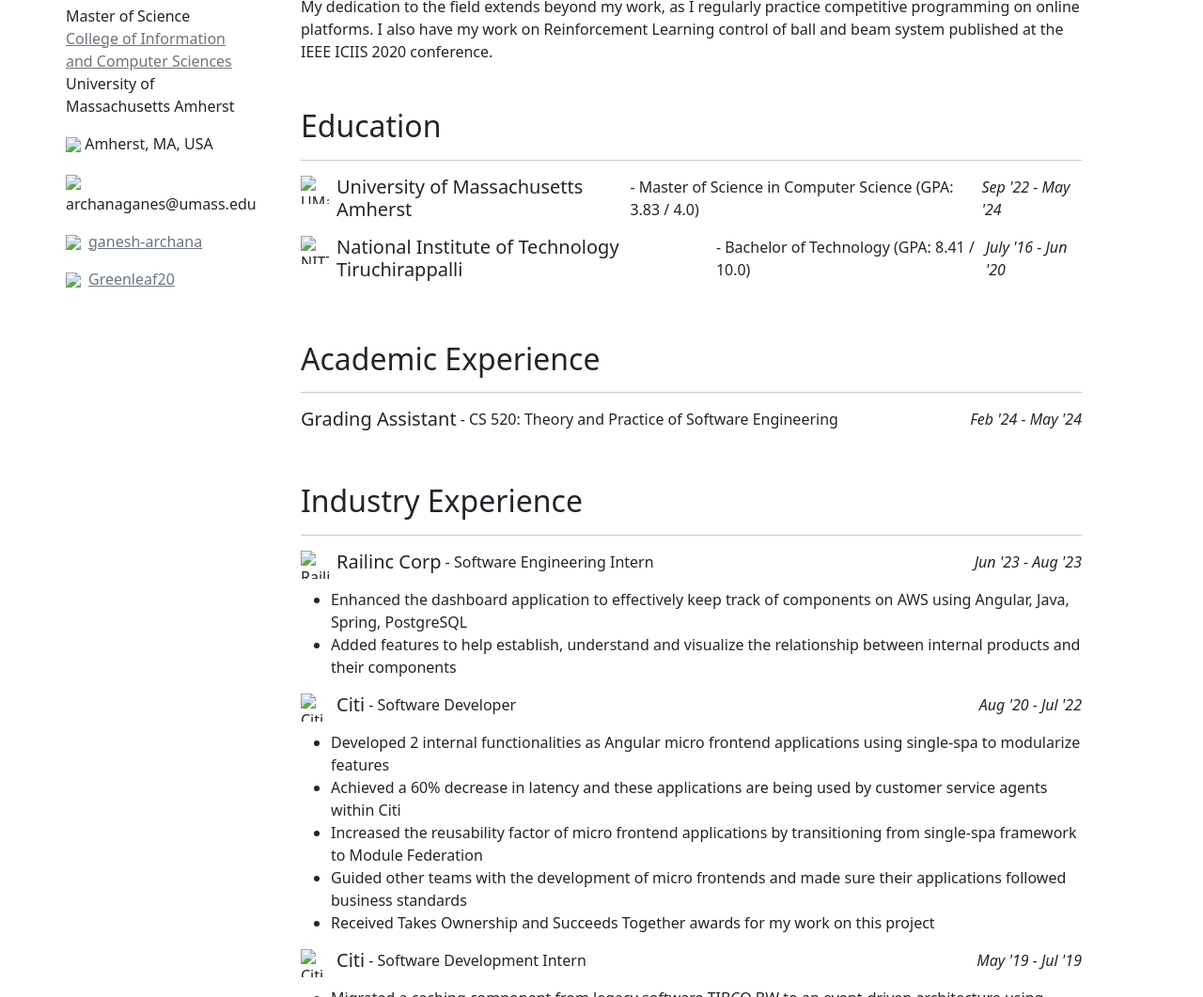
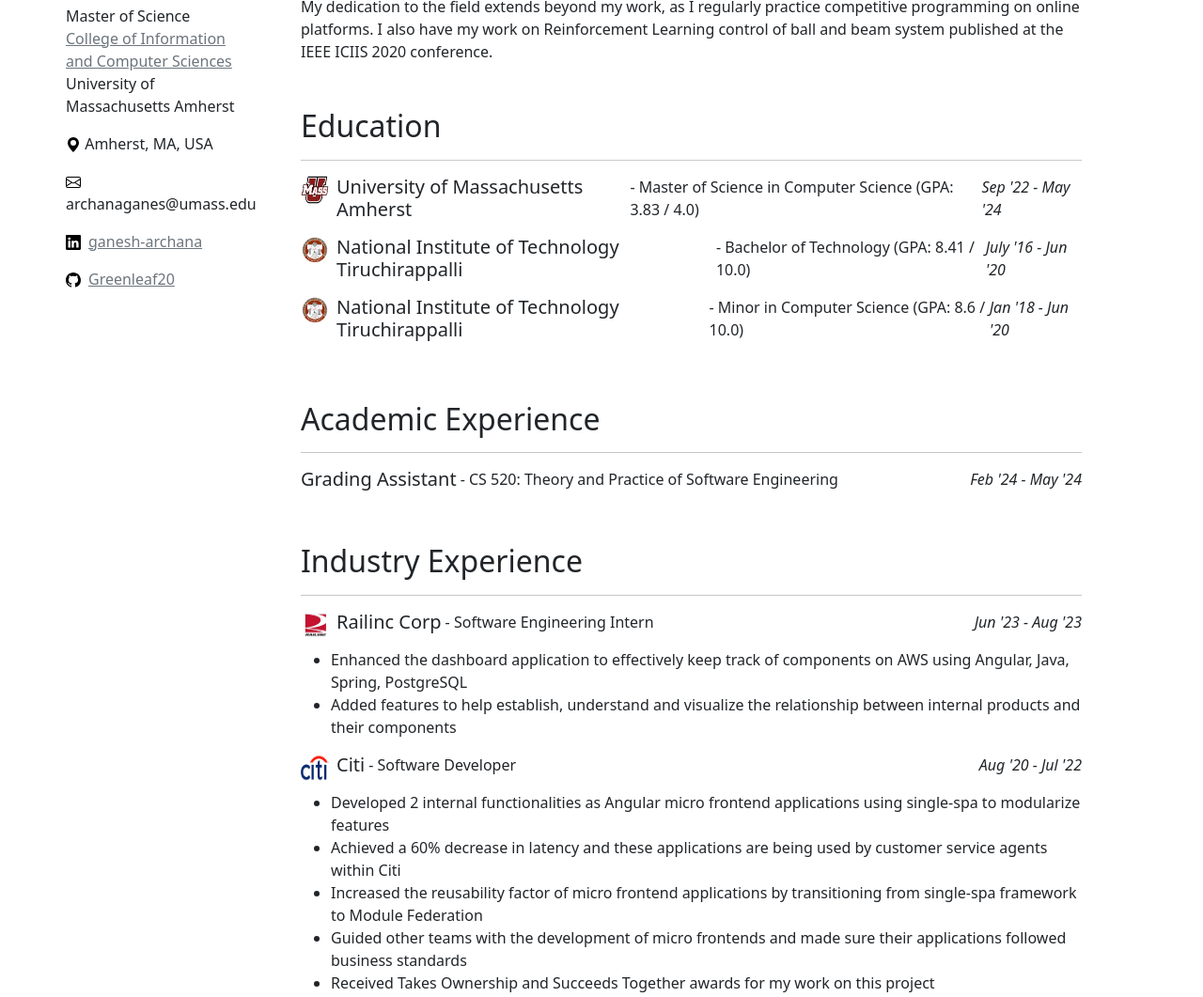
Before and after one commit to Greenleaf20/Greenleaf20.github.io, a plain HTML site: page index.html in a window 1280 px wide. Shown: the part 363-1424 px from the top of the page at 94% size. Drawn offline with nearby package versions, Linux system fonts and the light colour scheme.

Commit message:
Add minor degree

```diff
--- a/index.html
+++ b/index.html
@@ -7,7 +7,7 @@
   <link href="https://cdn.jsdelivr.net/npm/bootstrap@5.3.2/dist/css/bootstrap.min.css" rel="stylesheet">
   <script src="https://cdn.jsdelivr.net/npm/bootstrap@5.3.2/dist/js/bootstrap.bundle.min.js"></script>
   <link rel="stylesheet" href="index.css">
-  <link rel="icon" href="images/umass-nobg.png" />
+  <link rel="icon" href="images/logos/umass-nobg.png" />
   <script type="text/javascript" src="index.js"></script>
 </head>
 
@@ -56,10 +56,10 @@
         <img class="fakeimg " src="images/profile-pic.png" alt="Profile" style="margin-bottom: 1.5%;"/>
         <h4 class="mt-4">Archana Ganesh</h3>
         <p>Master of Science <br> <a href="https://www.cics.umass.edu/" class="text-secondary">College of Information and Computer Sciences</a> <br> University of Massachusetts Amherst</p>
-        <p><img src="images/location-logo.svg"> Amherst, MA, USA</p>
-        <p><img src="images/email-logo.svg" class="me-2">archanaganes@umass.edu</p>
-        <p><a href="https://www.linkedin.com/in/ganesh-archana/" class="text-secondary"><img src="images/linkedin-logo.svg" class="me-2">ganesh-archana</a></p>
-        <p><a href="https://github.com/Greenleaf20" class="text-secondary"><img src="images/github-logo.svg" class="me-2">Greenleaf20</a></p>
+        <p><img src="images/svgs/location-logo.svg"> Amherst, MA, USA</p>
+        <p><img src="images/svgs/email-logo.svg" class="me-2">archanaganes@umass.edu</p>
+        <p><a href="https://www.linkedin.com/in/ganesh-archana/" class="text-secondary"><img src="images/svgs/linkedin-logo.svg" class="me-2">ganesh-archana</a></p>
+        <p><a href="https://github.com/Greenleaf20" class="text-secondary"><img src="images/svgs/github-logo.svg" class="me-2">Greenleaf20</a></p>
         <hr class="d-sm-none">
       </div>
 
@@ -76,7 +76,7 @@
         <!-- UMass -->
         <div class="d-flex justify-content-between">
           <div class="d-flex">
-            <img src="images/umass.png" alt="UMass Amherst" class="company-icon" />
+            <img src="images/logos/umass.png" alt="UMass Amherst" class="company-icon" />
             <div class="d-flex ms-2">
               <h5>University of Massachusetts Amherst</h5>
               <p class="ms-1">- Master of Science in Computer Science (GPA: 3.83 / 4.0)</p>
@@ -88,14 +88,23 @@
         <!-- NITT -->
         <div class="d-flex justify-content-between">
           <div class="d-flex">
-            <img src="images/nitt.png" alt="NITT Trichy" class="company-icon" />
+            <img src="images/logos/nitt.png" alt="NITT Trichy" class="company-icon" />
             <div class="d-flex ms-2">
               <h5>National Institute of Technology Tiruchirappalli</h5>
               <p class="ms-1">- Bachelor of Technology (GPA: 8.41 / 10.0)</p>
-              <!-- <p class="ms-1">- Minor in Computer Science and Engineering</p> -->
             </div>
           </div>
           <em>July '16 - Jun '20</em>
+        </div>
+        <div class="d-flex justify-content-between">
+          <div class="d-flex">
+            <img src="images/logos/nitt.png" alt="NITT Trichy" class="company-icon" />
+            <div class="d-flex ms-2">
+              <h5>National Institute of Technology Tiruchirappalli</h5>
+              <p class="ms-1">- Minor in Computer Science (GPA: 8.6 / 10.0)</p>
+            </div>
+          </div>
+          <em>Jan '18 - Jun '20</em>
         </div>
 
         <!-- -------------------------------------------------------------->
@@ -114,7 +123,7 @@
         <!-- Railinc Corp -->
         <div class="d-flex justify-content-between">
           <div class="d-flex">
-            <img src="images/railinc.jpg" alt="Railinc Corp" class="company-icon" />
+            <img src="images/logos/railinc.jpg" alt="Railinc Corp" class="company-icon" />
             <div class="d-flex ms-2">
               <h5>Railinc Corp</h5>
               <p class="ms-1"> - Software Engineering Intern</p>
@@ -129,7 +138,7 @@
         <!-- Citi -->
         <div class="d-flex justify-content-between">
           <div class="d-flex">
-            <img src="images/citi.jpg" alt="Citi" class="company-icon" />
+            <img src="images/logos/citi.jpg" alt="Citi" class="company-icon" />
             <div class="d-flex ms-2">
               <h5>Citi</h5>
               <p class="ms-1"> - Software Developer</p>
@@ -147,7 +156,7 @@
         <!-- Citi Intern -->
         <div class="d-flex justify-content-between">
           <div class="d-flex">
-            <img src="images/citi.jpg" alt="Citi" class="company-icon" />
+            <img src="images/logos/citi.jpg" alt="Citi" class="company-icon" />
             <div class="d-flex ms-2">
               <h5>Citi</h5>
               <p class="ms-1"> - Software Development Intern</p>
```
